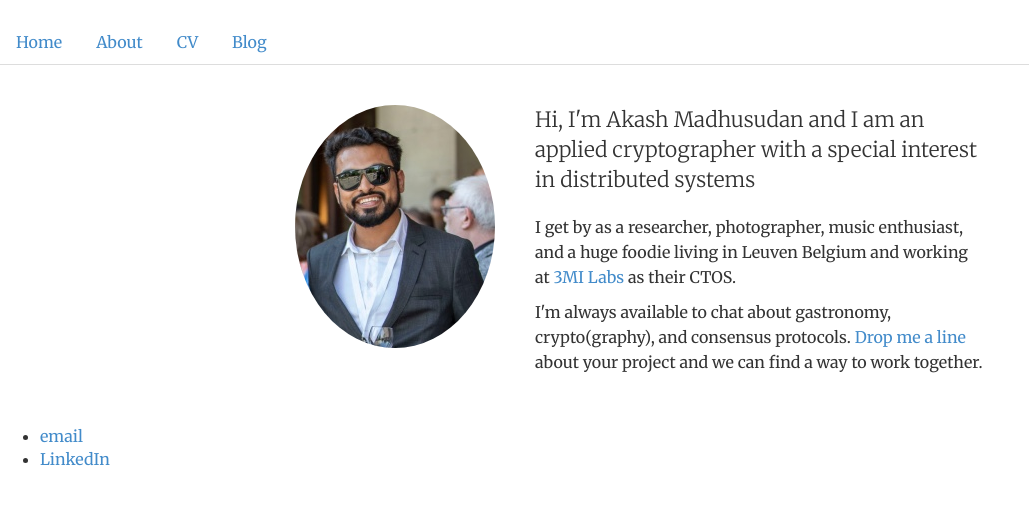
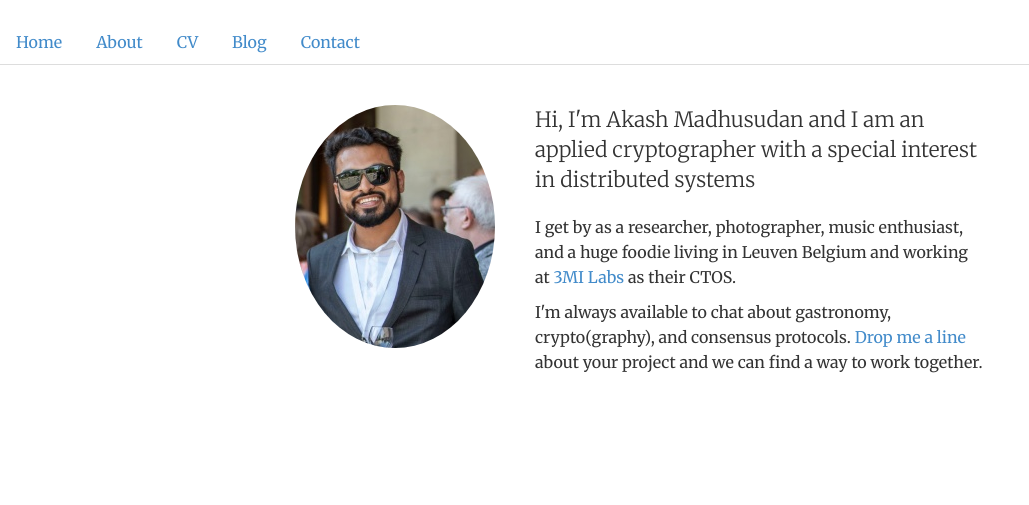
Before and after one commit to AkashMVerma/akashmadhusudan.github.io, a Jekyll site: the page built from index.html, in a window 1280 px wide. Shown: the top 505 px of the page, without its empty margins (0-1029 px from the left). Built offline with Jekyll 4.4.1, drawn with Linux system fonts in a browser that asks for light colours.

Commit message:
Update default.html

```diff
--- a/_layouts/default.html
+++ b/_layouts/default.html
@@ -27,17 +27,14 @@
   			<li class="nav-item">
     			<a class="nav-link Blog" href="/blog">Blog</a>
   			</li>
+			<li class="nav-item">
+    			<a class="nav-link Contact" href="/Contact">Contact</a>
+  			</li>
 		</ul>
 		<div class="container">
 
 
     		{{ content }}
 		</div><!-- /.container -->
-		<footer>
-    		<ul>
-        		<li><a href="mailto:amverma48@gmail.com">email</a></li>
-        		<li><a href="https://www.linkedin.com/in/akash-m-verma/">LinkedIn</a></li>
-			</ul>
-		</footer>
 	</body>
 </html>
```
